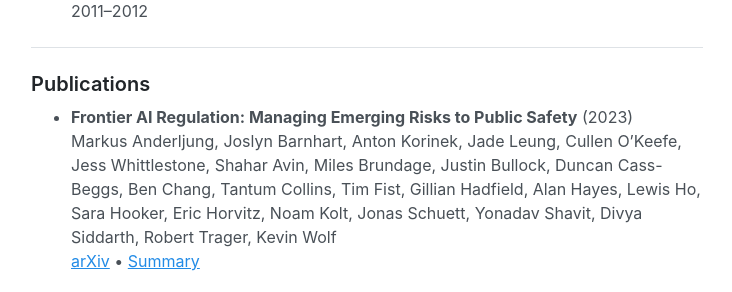
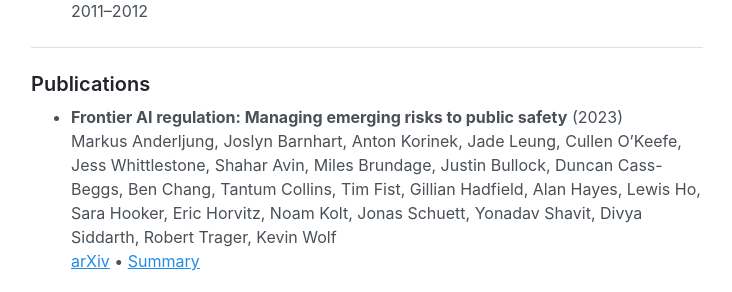
Before and after one commit to jonasschuett/jonasschuett.github.io, a Jekyll site: the page built from _posts/2020-04-04-introduction.md, in a window 1280 px wide and 900 px high, scrolled down 1508 px. Shown: the part 153-445 px from the top of the window, without its empty margins (273-1005 px from the left). Built offline with Jekyll 4.4.1, drawn with Linux system fonts in a browser that asks for light colours.

```diff
--- a/_posts/2020-04-04-introduction.md
+++ b/_posts/2020-04-04-introduction.md
@@ -45,7 +45,7 @@ I'm currently wrapping up my PhD in law at Goethe University Frankfurt, supervis
 
 ### Publications
 
-- **Frontier AI Regulation: Managing Emerging Risks to Public Safety** (2023) <br>
+- **Frontier AI regulation: Managing emerging risks to public safety** (2023) <br>
 Markus Anderljung, Joslyn Barnhart, Anton Korinek, Jade Leung, Cullen O'Keefe, Jess Whittlestone, Shahar Avin, Miles Brundage, Justin Bullock, Duncan Cass-Beggs, Ben Chang, Tantum Collins, Tim Fist, Gillian Hadfield, Alan Hayes, Lewis Ho, Sara Hooker, Eric Horvitz, Noam Kolt, Jonas Schuett, Yonadav Shavit, Divya Siddarth, Robert Trager, Kevin Wolf <br>
 [arXiv](https://arxiv.org/abs/2307.03718) • [Summary](https://www.governance.ai/post/frontier-ai-regulation)
 
```
